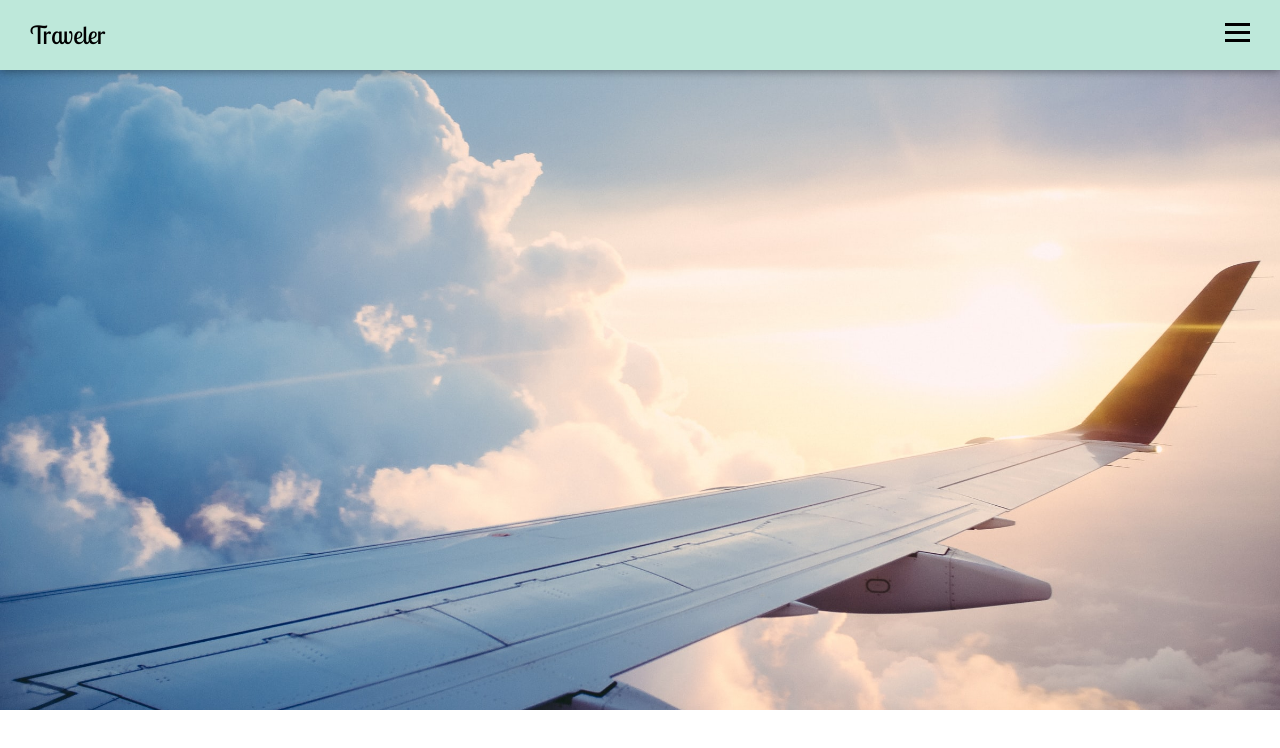
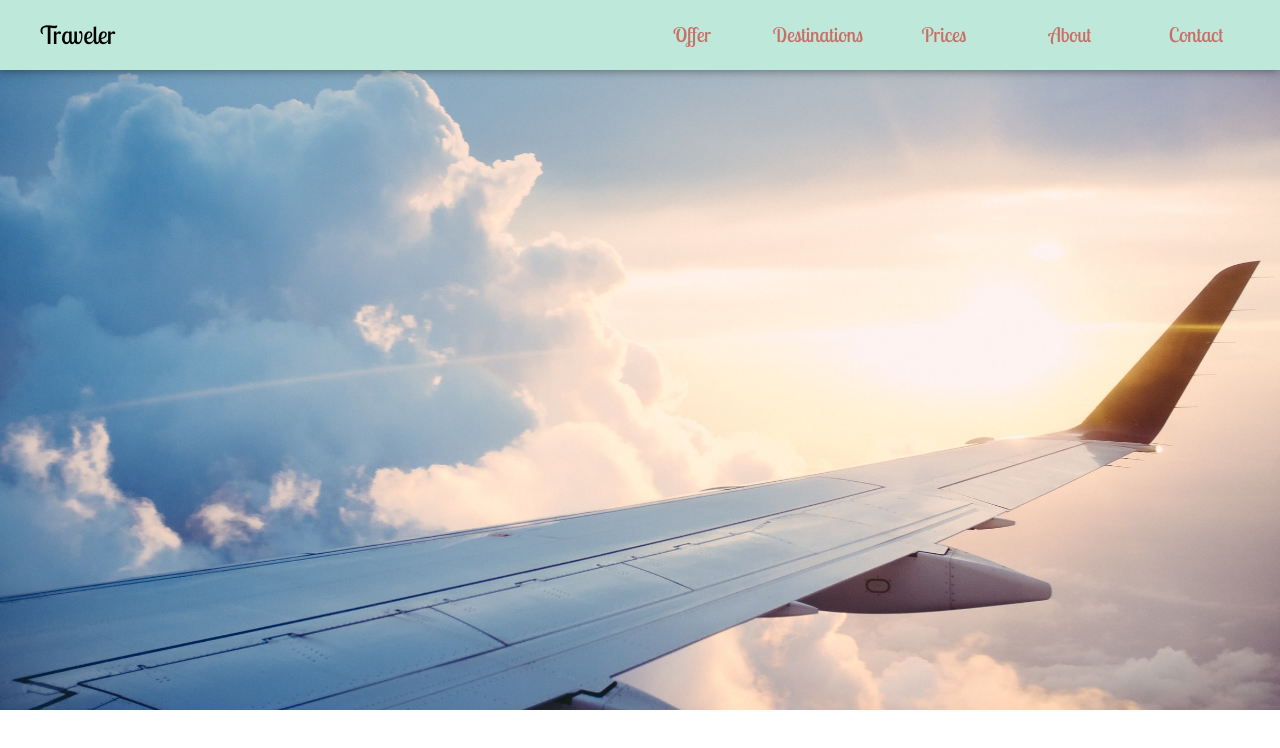
Before and after one commit to broccoli88/V-landing-page, a Vue app: page / in a window 1280 px wide. Shown: the top 748 px of the page. Built offline with nearby package versions, Linux system fonts and the light colour scheme.

Commit message:
Added navbar

```diff
--- a/src/assets/base.css
+++ b/src/assets/base.css
@@ -22,7 +22,7 @@ html {
 }
 
 body {
-    font-size: 1.5rem;
+    font-size: clamp(1.5rem, 1.8vw, 2rem);
     font-family: var(--font-oswald);
     line-height: 1.5;
 }
--- a/src/components/NavBar.vue
+++ b/src/components/NavBar.vue
@@ -1,13 +1,26 @@
 <template>
-    <div class="nav-bar-mobile">
+    <div class="nav-container">
         <span class="logo">Traveler</span>
-        <div class="burger" @click="toggleNav">
+        <div class="burger" @click="toggleNav" v-if="showBurger">
             <div class="line" :class="{ line1: showNavMobile }"></div>
             <div class="line" :class="{ line2: showNavMobile }"></div>
             <div class="line" :class="{ line3: showNavMobile }"></div>
         </div>
+
         <nav>
-            <ul class="nav-links-mobile" v-show="showNavMobile">
+            <transition @enter="onEnter" name="nav-slide">
+                <ul class="nav-links-mobile" v-if="showNavMobile">
+                    <li>Offer</li>
+                    <li>Destinations</li>
+                    <li>Prices</li>
+                    <li>About</li>
+                    <li>Contact</li>
+                </ul>
+            </transition>
+        </nav>
+
+        <nav v-if="showNavBar" class="standard-nav">
+            <ul class="nav-links">
                 <li>Offer</li>
                 <li>Destinations</li>
                 <li>Prices</li>
@@ -19,29 +32,60 @@
 </template>
 
 <script>
+import gsap from "gsap";
 export default {
     data() {
         return {
-            showNavMobile: false,
+            showNavMobile: null,
+            showNavBar: null,
+            showBurger: null,
         };
+    },
+
+    mounted() {
+        window.addEventListener("resize", this.checkWidth);
+        this.checkWidth();
     },
 
     methods: {
         toggleNav() {
-            const links = document.querySelectorAll(".nav-links-mobile li");
             this.showNavMobile = !this.showNavMobile;
-            console.log(links);
+        },
+
+        onEnter(el) {
+            const links = el.children;
+            gsap.to(links, {
+                x: 0,
+                opacity: 1,
+                stagger: {
+                    amount: 0.2,
+                },
+            });
+        },
+
+        checkWidth() {
+            const check = window.innerWidth;
+
+            if (check >= 650) {
+                this.showBurger = false;
+                this.showNavMobile = false;
+                this.showNavBar = true;
+            } else {
+                this.showBurger = true;
+                this.showNavBar = false;
+            }
         },
     },
 };
 </script>
 
 <style>
-.nav-bar-mobile {
+.nav-container {
     height: 7rem;
 
     display: flex;
     align-items: center;
+    justify-content: space-between;
 
     box-shadow: 0 0 10px hsl(0, 0%, 0%, 0.5);
 
@@ -104,8 +148,13 @@ export default {
 
 .nav-links-mobile > li {
     width: 100%;
+    color: var(--color-secondary);
 
     position: relative;
+
+    transform: translateX(420px);
+    opacity: 0;
+
     transition: all 0.3s ease;
 }
 
@@ -114,8 +163,8 @@ export default {
     display: inline-block;
     width: 100%;
     height: 2px;
-    background-color: hsl(0, 0%, 0%, 0.5);
-    box-shadow: 0 2px 2px hsl(0, 0%, 0%, 0.5);
+    background-color: hsla(0, 15%, 52%, 0.5);
+    box-shadow: 0 2px 2px hsla(0, 15%, 52%, 0.5);
 
     position: absolute;
     bottom: 0;
@@ -147,4 +196,49 @@ export default {
     transform: translateY(10px);
     opacity: 0;
 }
+
+.nav-slide-enter-from,
+.nav-slide-leave-to {
+    transform: translateX(250px);
+    opacity: 0;
+}
+
+.nav-slide-enter-active,
+.nav-slide-leave-active {
+    transition: all 0.5s ease;
+}
+
+.standard-nav {
+    width: 95%;
+
+    position: fixed;
+    /* top: 0;
+    left: 0; */
+}
+
+.nav-links {
+    width: 100%;
+    list-style: none;
+    font-family: var(--font-lobster);
+
+    display: flex;
+    justify-content: flex-end;
+    gap: 0.3em;
+}
+
+.nav-links > li {
+    cursor: pointer;
+    width: 6em;
+    text-align: center;
+    color: var(--color-secondary);
+
+    position: relative;
+}
+
+.nav-links > li:hover {
+    font-weight: 700;
+}
+
+@media (min-width: 650px) {
+}
 </style>
```
